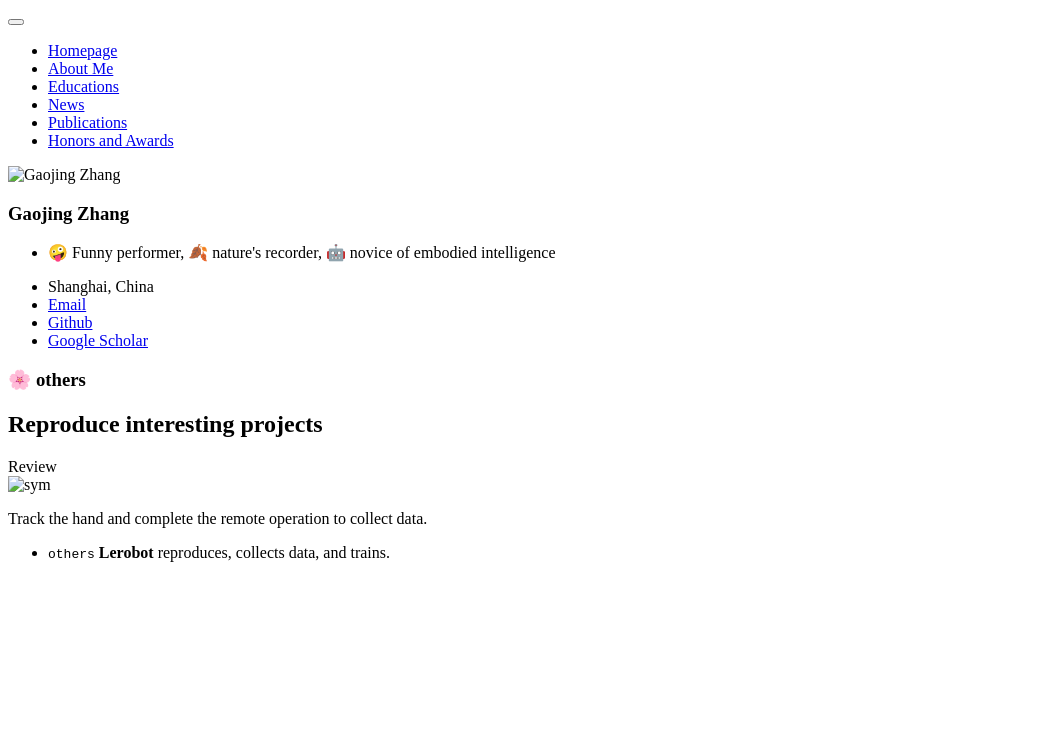
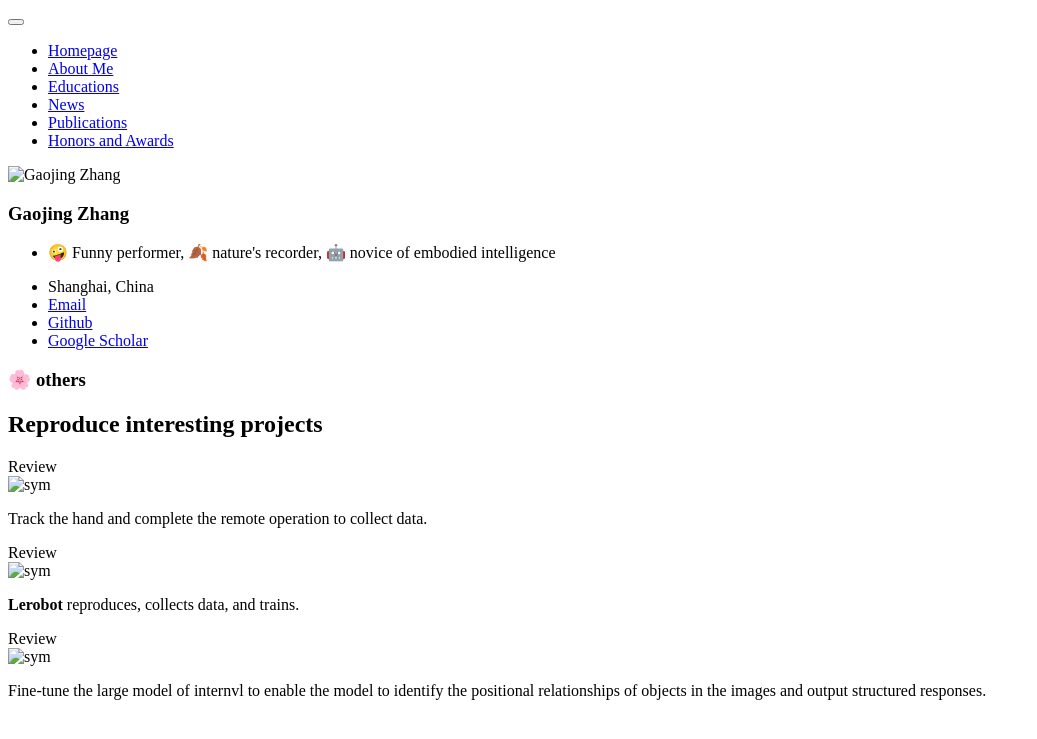
Before and after one commit to suiuko/suiuko.github.io, a Jekyll site: the page built from _pages/includes/others.md, in a window 1280 px wide. Shown: the top 739 px of the page, without its empty margins (0-1037 px from the left). Built offline with Jekyll 4.4.1, drawn with Linux system fonts in a browser that asks for light colours; our own code applies the rules of GitHub Pages for plain Markdown files.

Commit message:
update others

```diff
--- a/_pages/includes/others.md
+++ b/_pages/includes/others.md
@@ -10,4 +10,20 @@
 </div>
 </div>
 
-- ``others`` **Lerobot** reproduces, collects data, and trains.
+<div class='paper-box'><div class='paper-box-image'><div><div class="badge">Review</div><img src='images/other2.png' alt="sym" width="100%"></div></div>
+<div class='paper-box-text' markdown="1">
+
+**Lerobot** reproduces, collects data, and trains.
+
+</div>
+</div>
+
+
+<div class='paper-box'><div class='paper-box-image'><div><div class="badge">Review</div><img src='images/other3.jpg' alt="sym" width="100%"></div></div>
+<div class='paper-box-text' markdown="1">
+
+Fine-tune the large model of internvl to enable the model to identify the positional relationships of objects in the images and output structured responses.
+
+
+</div>
+</div>
```
Also changed, not shown: images/._other2.png (added), images/._other3.jpg (added), images/other2.png (added), images/other3.jpg (added).
